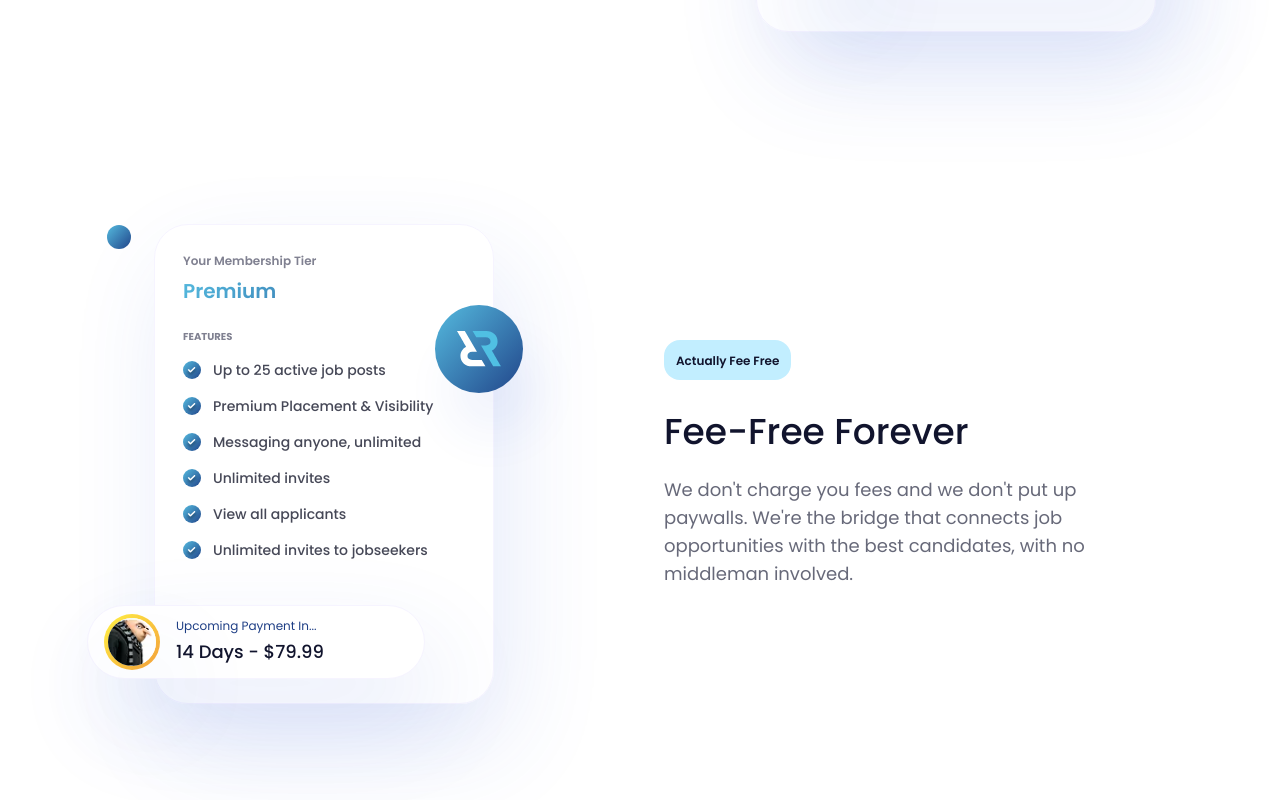
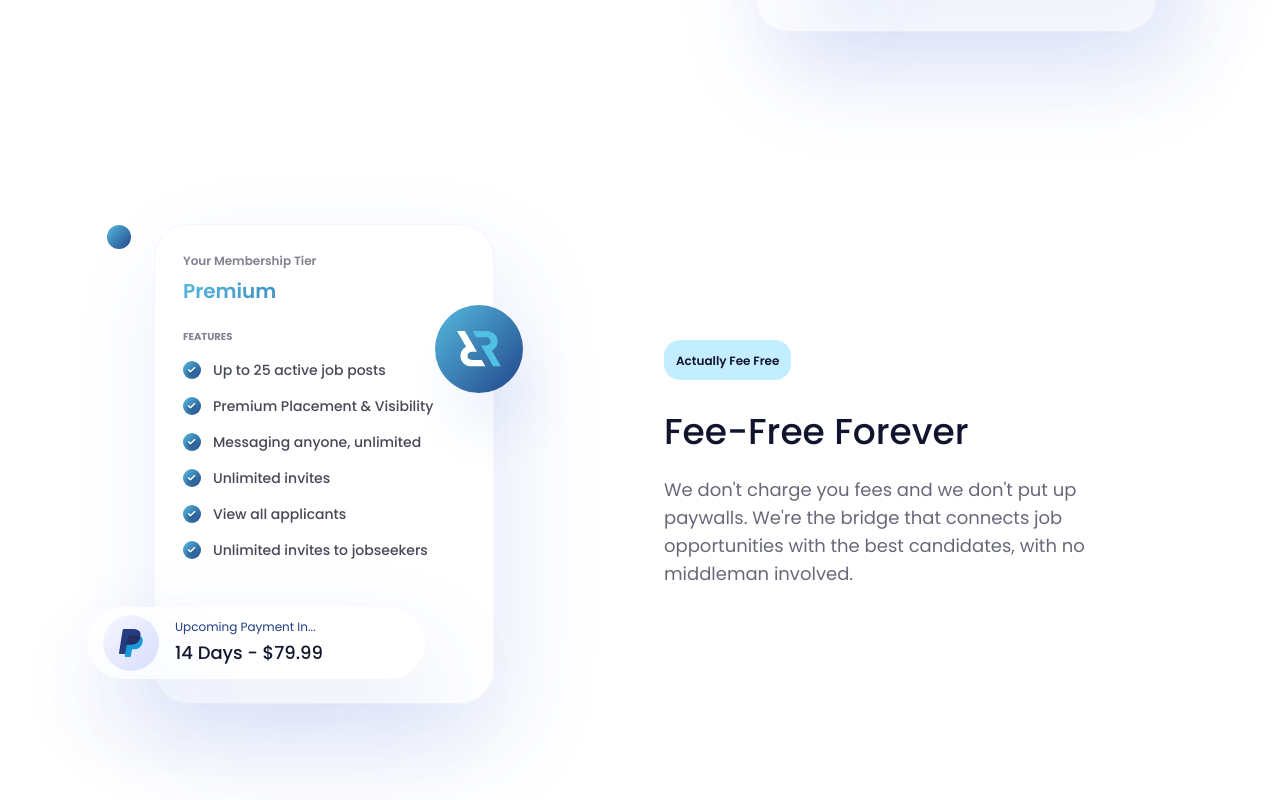
Before and after one commit to EasinTanvir/technical-task, a React (Vite) app: page / in a window 1280 px wide. Shown: the part 1204-2004 px from the top of the page. Built offline with nearby package versions, Linux system fonts and the light colour scheme.

Commit message:
update profile state card

```diff
--- a/src/components/landingPage/GlobalReach/Card.jsx
+++ b/src/components/landingPage/GlobalReach/Card.jsx
@@ -1,8 +1,9 @@
 import React from "react";
 import { findWorkImage, profileImage } from "../../../constant";
-import Profile from "./Profile";
+
 import CircleLogo from "../../shared/CircleLogo";
 import EmptyCircle from "../../shared/EmptyCircle";
+import ProfileStateCard from "./ProfileStateCard";
 
 const Card = () => {
   return (
@@ -15,14 +16,14 @@ const Card = () => {
         height={400}
         className="h-auto w-full  rounded-4xl"
       />
-      <Profile
+      <ProfileStateCard
         className="absolute sm:-left-17 -left-4 top-60 z-10"
         designationClass="text-research-profile-title-one text-xs"
         designation="Python Developer"
         name="Felonious Gru"
         imageSrc={profileImage}
       />
-      <Profile
+      <ProfileStateCard
         className="absolute sm:-right-7.5 -right-4 bottom-10  z-10"
         designationClass="text-research-profile-title-two text-xs"
         designation="Python Developer"
--- a/src/components/landingPage/GlobalReach/Profile.jsx
+++ /dev/null
@@ -1,56 +0,0 @@
-import React from "react";
-import Heading from "../../ui/Heading";
-import Text from "../../ui/Text";
-
-const Profile = ({
-  className = "",
-  designation,
-  designationClass,
-  name,
-  imageSrc,
-}) => {
-  return (
-    <div
-      className={`
-        flex items-center gap-4
-        rounded-[40px]
-        border border-research-card-border
-        bg-white
-        px-4 py-2
-        shadow-research-card
-        min-w-full
-        sm:max-w-100
-        max-w-90
-        ${className}
-      `}
-    >
-      <img
-        src={imageSrc}
-        alt={name}
-        loading="lazy"
-        width={64}
-        height={64}
-        className="
-          h-14
-          w-14
-          shrink-0
-          research-card-circle-border-gradient
-          shadow-research-card
-          object-cover
-        "
-      />
-
-      <div>
-        <Text as="p" size="sm" className={designationClass}>
-          {designation}
-        </Text>
-
-        <Heading as="h3" className=" mt-1 text-badge-text text-lg!">
-          {name}
-        </Heading>
-      </div>
-    </div>
-  );
-};
-
-export default Profile;
--- /dev/null
+++ b/src/components/landingPage/GlobalReach/ProfileStateCard.jsx
@@ -0,0 +1,84 @@
+import React from "react";
+import Heading from "../../ui/Heading";
+import Text from "../../ui/Text";
+import { paypalIcon } from "../../../constant";
+
+const ProfileStateCard = ({
+  className = "",
+  designation,
+  designationClass,
+  name,
+  imageSrc,
+  isMemberShip = false,
+}) => {
+  return (
+    <div
+      className={`
+        flex items-center gap-4
+        rounded-[40px]
+        border-research-card-border
+        bg-heading-light
+        px-4 py-2
+        shadow-research-card
+        min-w-full
+        sm:max-w-100
+        max-w-90
+        ${className}
+      `}
+    >
+      {!isMemberShip ? (
+        <img
+          src={imageSrc}
+          alt={name}
+          width={64}
+          height={64}
+          className="
+          h-14
+          w-14
+          research-card-circle-border-gradient
+          shadow-research-card
+          object-cover
+        "
+        />
+      ) : (
+        <div
+          className="
+          h-14
+          w-14
+          shrink-0
+          shadow-research-card
+          bg-membership-circle-badge-bg
+           rounded-full
+           overflow-hidden
+           flex-center
+
+        "
+        >
+          <img
+            src={paypalIcon}
+            alt="paypal_logo"
+            width={40}
+            height={40}
+            className="
+            w-6
+
+
+        "
+          />
+        </div>
+      )}
+
+      <div>
+        <Text as="p" size="sm" className={designationClass}>
+          {designation}
+        </Text>
+
+        <Heading as="h3" className=" mt-1 text-badge-text text-lg!">
+          {name}
+        </Heading>
+      </div>
+    </div>
+  );
+};
+
+export default ProfileStateCard;
--- a/src/components/landingPage/MemberShip/TierCard.jsx
+++ b/src/components/landingPage/MemberShip/TierCard.jsx
@@ -1,12 +1,12 @@
 import React from "react";
 import CircleLogo from "../../shared/CircleLogo";
 import EmptyCircle from "../../shared/EmptyCircle";
-import Profile from "../GlobalReach/Profile";
 import Heading from "../../ui/Heading";
 
 import { profileImage } from "../../../constant";
 import { membershipFeatures } from "../../../data/membershipFeatures";
 import FeatureItem from "./FeatureItem";
+import ProfileStateCard from "../GlobalReach/ProfileStateCard";
 
 const TierCard = () => {
   return (
@@ -66,7 +66,8 @@ const TierCard = () => {
           "
         />
 
-        <Profile
+        <ProfileStateCard
+          isMemberShip
           className="
             absolute
             -left-4
--- a/src/constant.js
+++ b/src/constant.js
@@ -6,6 +6,7 @@ import findWorkImage from "./assets/research/findWork.webp";
 import profileImage from "./assets/research/profile.webp";
 
 import tikIcon from "./assets/icons/tikIcon.svg";
+import paypalIcon from "./assets/icons/paypalIcon.svg";
 
 export {
   heroBgImage,
@@ -14,4 +15,5 @@ export {
   profileImage,
   logoIconImage,
   tikIcon,
+  paypalIcon,
 };
--- a/src/index.css
+++ b/src/index.css
@@ -39,6 +39,11 @@ body {
     #52b4da 5.63%,
     #1e3e85 106.18%
   );
+  --background-image-membership-circle-badge-bg: linear-gradient(
+    135deg,
+    rgba(235, 237, 255, 0.48) 0%,
+    rgba(173, 184, 255, 0.48) 100%
+  );
 
   --shadow-research-card: 14px 41px 100px 0px var(--color-research-card-shadow);
   --shadow-research-logo-circle: 14px 41px 50px 0px
```
Also changed, not shown: src/assets/icons/paypalIcon.svg (added).
